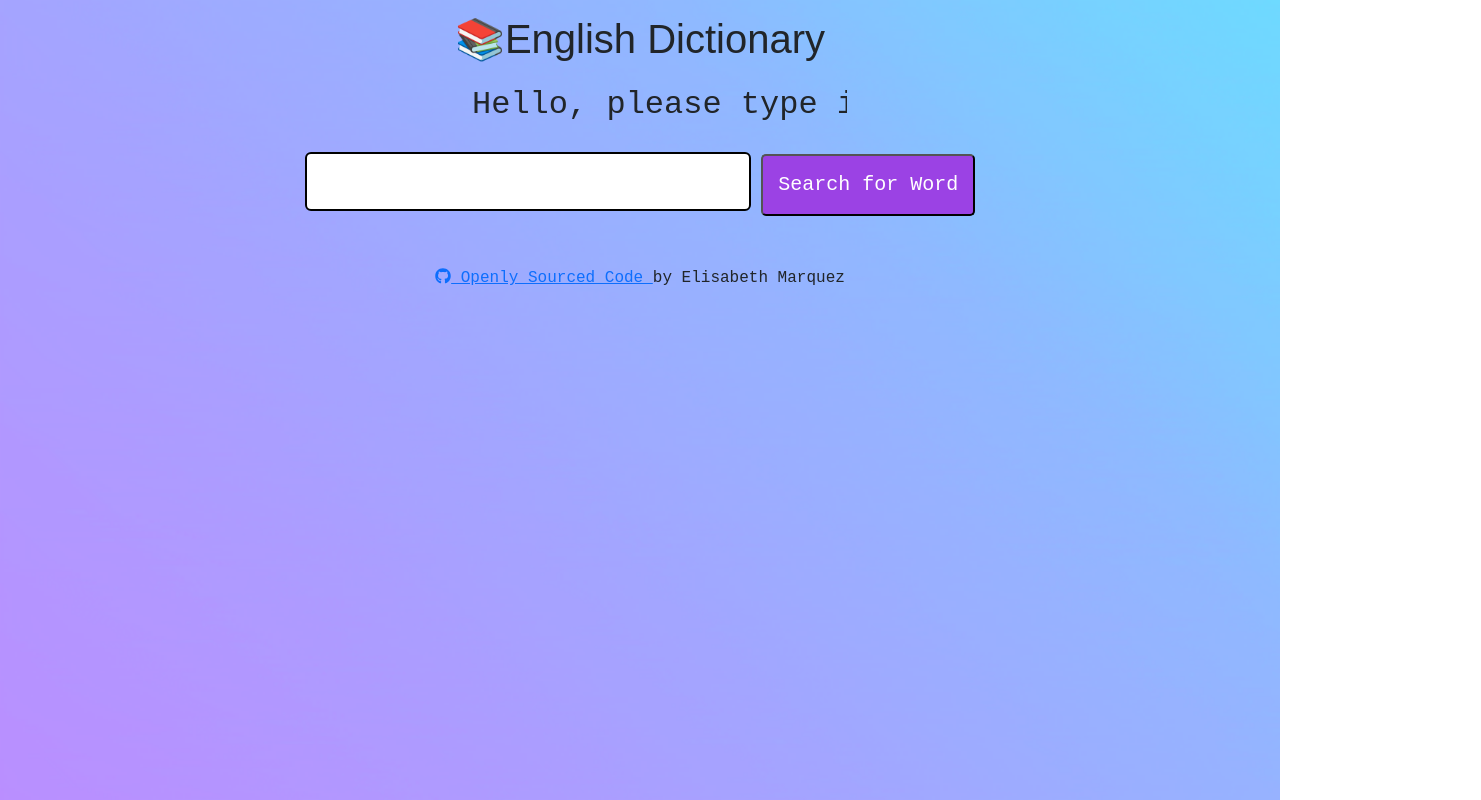
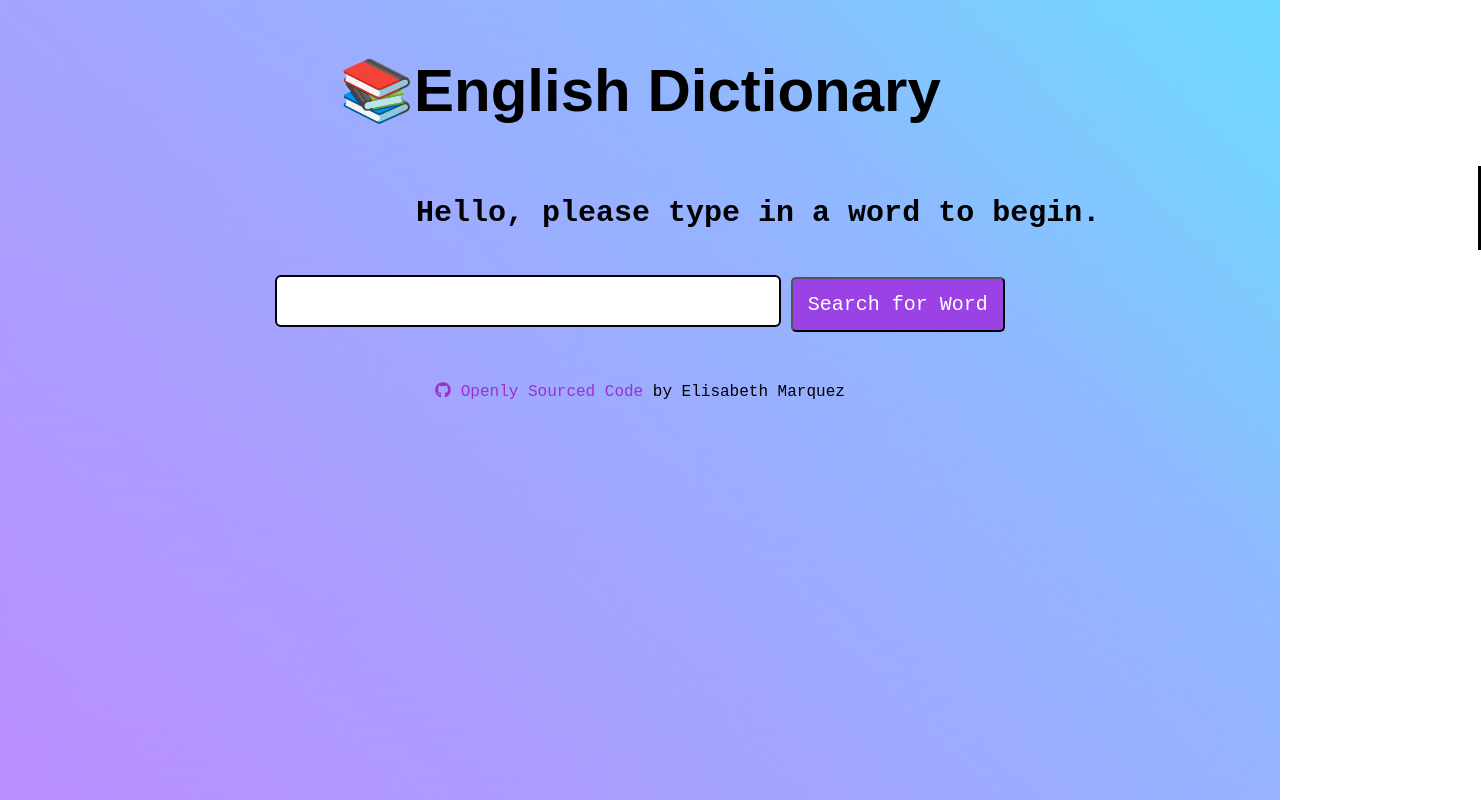
Before and after one commit to elidelmar/dictionary-react, a React (Create React App) app: page / in a window 1280 px wide. Shown: the whole page, 1481 px wide, since content can reach past the window. Built offline with nearby package versions, Linux system fonts and the light colour scheme.

Commit message:
styling photo component

```diff
--- a/src/App.css
+++ b/src/App.css
@@ -9,7 +9,7 @@
 
 h1 {
   font-family: "Rubik Mono One", sans-serif;
-  font-size: 55px;
+  font-size: 60px;
   padding-top: 15px;
 }
 
--- a/src/App.js
+++ b/src/App.js
@@ -5,8 +5,6 @@ import Dictionary from "./Dictionary";
 import Emoji from "./Emoji";
 import Font from "./Font";
 import { FontAwesomeIcon } from '@fortawesome/react-fontawesome';
-
-
 
 function App() {
   return (
--- a/src/Dictionary.js
+++ b/src/Dictionary.js
@@ -26,7 +26,7 @@ export default function Dictionary() {
 
         let pexelsApiKey =
       "563492ad6f91700001000001a0c3a6465dbf43f99ed2ab08523490ba";
-    let pexelsApiUrl = `https://api.pexels.com/v1/search?query=${keyword}&per_page=6`;
+    let pexelsApiUrl = `https://api.pexels.com/v1/search?query=${keyword}&per_page=1`;
     let headers = {"Authorization" : `Bearer ${pexelsApiKey}` };
     axios.get(pexelsApiUrl, { headers: headers }).then(handlePexelsResponse);
   }
--- a/src/Font.css
+++ b/src/Font.css
@@ -1,9 +1,10 @@
 .Font {
-  padding-top: 15px;
+  padding-top: 30px;
   padding-bottom: 20px;
-  padding-left: 390px;
-  width: 40ch;
-  animation: type 4s steps(40), blink 0.4s step-end infinite;
+  padding-left: 30px;
+  font-size: 30px;
+  width: 80ch;
+  animation: type 4s steps(35), blink 0.3s step-end infinite;
   white-space: nowrap;
   overflow: hidden;
   border-right: 3px solid;
--- a/src/Photos.css
+++ b/src/Photos.css
@@ -1,4 +1,5 @@
 .Photos img {
   border-radius: 7px;
-  margin-bottom: 20px;
+  max-width: 100%;
+  height: auto;
 }
--- a/src/Photos.js
+++ b/src/Photos.js
@@ -1,6 +1,6 @@
 import React from "react";
 import "./Photos.css";
-import 'bootstrap/dist/css/bootstrap.min.css';
+
 
 export default function Photos(props) {
   if (props.photos) {
@@ -12,7 +12,7 @@ export default function Photos(props) {
               <div className="col-4" key={index}>
                 <a href={photo.src.original} target="_blank" rel="noreferrer">
                   <img
-                    src={photo.src.tiny}
+                    src={photo.src.landscape}
                     key={index}
                     className="img-fluid"
                     alt=""
```
